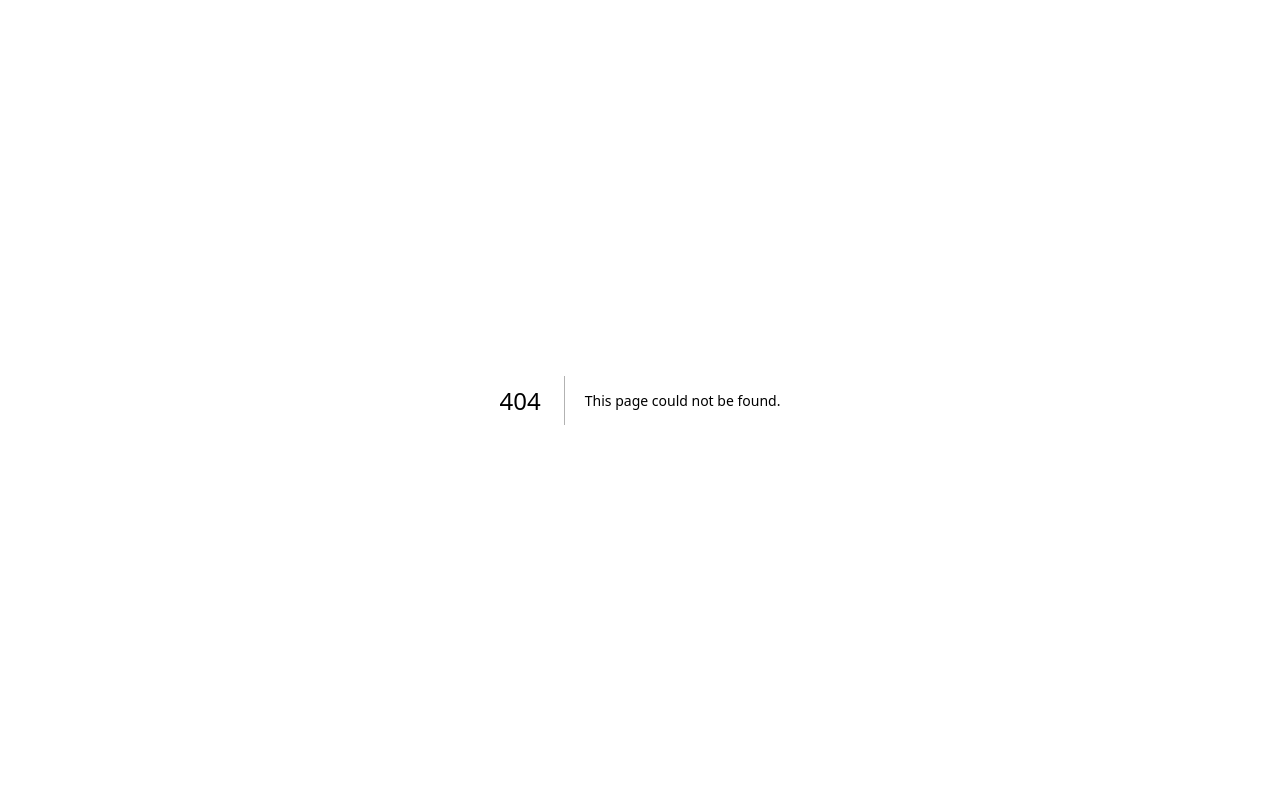
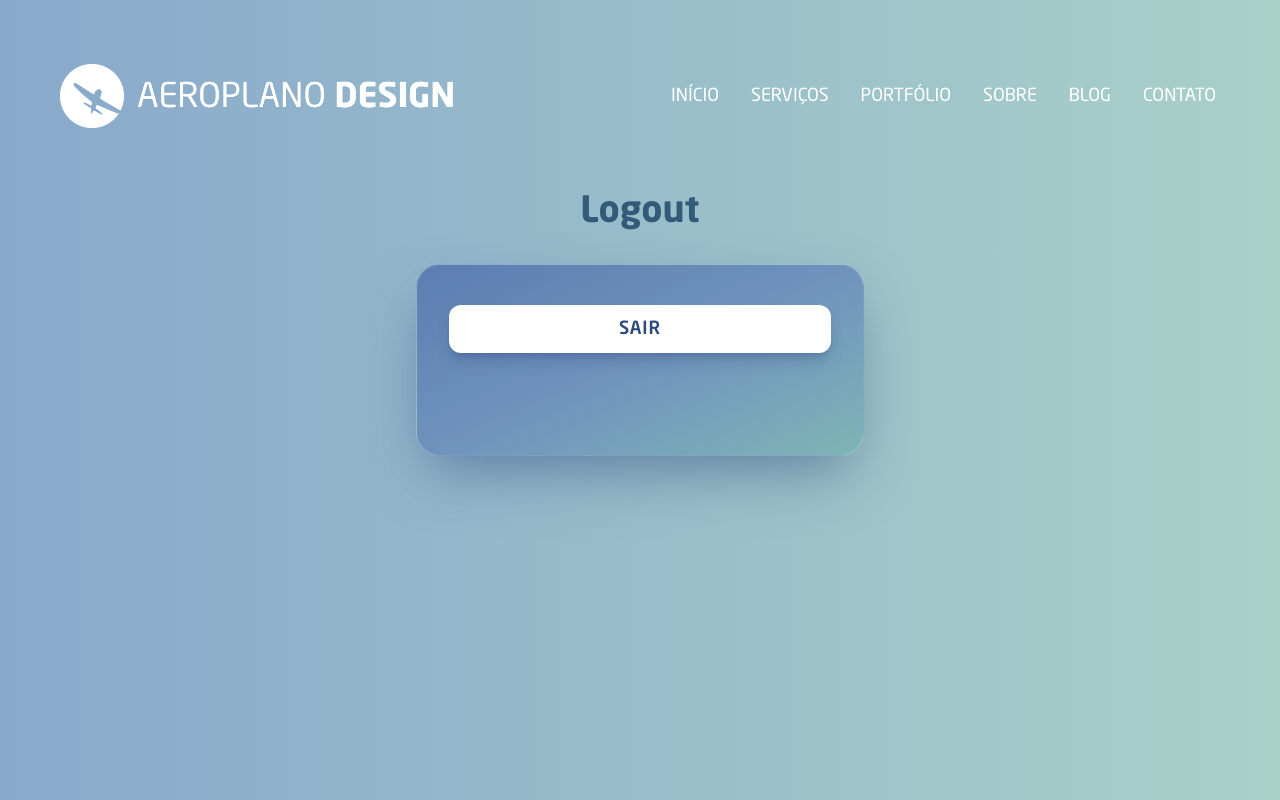
Before and after one commit to Konvex-Jr/AeroplanoFrontEnd, a Next.js app: page /logout in a window 1280 px wide. Before the commit this address had no page. Built offline with nearby package versions, Linux system fonts and the light colour scheme.

Commit message:
fix: fix styles on footer, aeroplano email address, and remove login padlock, add logout form

```diff
--- /dev/null
+++ b/app/logout/page.tsx
@@ -0,0 +1,16 @@
+import Nav from "@/app/ui/Nav";
+import LogoutForm from "../ui/LogoutForm";
+
+export default function Page(){
+    return (
+        <div className="flex flex-col items-center" >
+
+            <Nav />
+
+            <h1 className="w-full text-center text-2xl lg:text-4xl font-bold pb-8" >Logout</h1>
+
+            <LogoutForm />
+
+        </div>
+    )
+}
--- a/app/ui/AdminLock.tsx
+++ /dev/null
@@ -1,63 +0,0 @@
-"use client"
-
-// Cadeado escondido no rodapé: porta de entrada da área administrativa.
-// Deslogado: abre o login. Logado: encerra a sessão.
-
-import { useEffect, useState } from "react";
-import { useRouter } from "next/navigation";
-import { FaLock, FaLockOpen } from "react-icons/fa";
-import { getUserPayload } from "../api/auth";
-import LoginModal from "./LoginModal";
-
-export default function AdminLock(){
-
-    const router = useRouter()
-
-    const [ logged, setLogged ]       = useState(false)
-    const [ loginOpen, setLoginOpen ] = useState(false)
-
-    // O cookie 'user-payload' só é legível no client, depois de montar.
-    useEffect(() => {
-        setLogged(getUserPayload() !== null)
-    }, [])
-
-    async function logout(){
-
-        try {
-
-            const res = await fetch("/api/logout", { method: "POST", credentials: "include" })
-
-            if (res.ok) {
-                setLogged(false)
-                router.refresh()
-            }
-
-        } catch (error) {
-            console.log(error)
-        }
-    }
-
-    function onLoginSuccess(){
-        setLoginOpen(false)
-        setLogged(true)
-
-        // Re-renderiza os Server Components com o cookie novo (ex: botões de edição do blog).
-        router.refresh()
-    }
-
-    return (
-        <>
-            {/* Baixo contraste de propósito: fica quase invisível sobre o fundo do rodapé. */}
-            <button
-                type="button"
-                aria-label={ logged ? "Sair da área administrativa" : "Área administrativa" }
-                onClick={() => { logged ? logout() : setLoginOpen(true) } }
-                className="p-2 text-white/20 hover:text-white/60 focus-visible:text-white/60 transition-colors cursor-pointer"
-            >
-                { logged ? <FaLockOpen size={14} /> : <FaLock size={14} /> }
-            </button>
-
-            { loginOpen && <LoginModal onClose={() => setLoginOpen(false)} onSuccess={onLoginSuccess} /> }
-        </>
-    )
-}
--- a/app/ui/Footer.tsx
+++ b/app/ui/Footer.tsx
@@ -9,7 +9,6 @@ import email_icon     from "@/public/icons/email_icon.svg"
 import Form from "./Form"
 import Link from "next/link"
 import { FaWhatsapp } from "react-icons/fa"
-import AdminLock from "./AdminLock"
 
 interface FooterProps {
     className?: string,
@@ -37,7 +36,7 @@ export default function Footer({ className, id }: FooterProps){
                 <div className="flex gap-4" >
                     <Image src={email_icon.src} width={30} height={30} className={iconClass} alt="Ícone de Email" />
                     <div className="text-start text-[3cqw] md:text-lg" >
-                        <p>Contato@aeroplano.com.br</p>
+                        <p>contato@aeroplanodesign.com.br</p>
                     </div>
                 </div>
                 <div className="flex gap-4" >
@@ -54,13 +53,8 @@ export default function Footer({ className, id }: FooterProps){
                 </div>
                 </div>
 
-                {/* texto fica no fluxo normal, sem ser empurrado */}
-                <div className="flex flex-col items-start text-[3cqw] md:text-lg">
+                <div className="mt-auto flex flex-col items-start gap-2">
                     <p>Agende uma conversa</p>
-                </div>
-
-                {/* só o botão desce até o fim da coluna, alinhando com o Enviar */}
-                <div className="mt-auto flex justify-start">
                     <Link
                         href="https://wa.me/5547999626217"
                         target="_blank"
@@ -77,12 +71,6 @@ export default function Footer({ className, id }: FooterProps){
                 <Form />
             </div>
           </div>
-
-          {/* Cadeado escondido: acesso à área administrativa */}
-          <div className="flex justify-end px-6 pb-3" >
-              <AdminLock />
-          </div>
-
         </div>
     )
 }
--- a/app/ui/LoginForm.tsx
+++ b/app/ui/LoginForm.tsx
@@ -66,6 +66,7 @@ export default function LoginForm({ onSuccess }: LoginFormProps) {
     }
 
     return (
+        <div className="flex px-4 w-full justify-center">
             <div className="w-full max-w-md rounded-3xl border border-white/20 bg-linear-to-br from-[#5b7db1] via-[#6f93bd] to-[#7fb5b5] px-8 py-10 shadow-[0_25px_60px_-15px_rgba(40,70,120,0.55)]">
                 <form
                     className="flex flex-col gap-6 text-white text-[3cqw] md:text-lg"
@@ -120,9 +121,10 @@ export default function LoginForm({ onSuccess }: LoginFormProps) {
                         type="submit"
                         disabled={submitting}
                     >
-                    {submitting ? "Entrando..." : "Login"}
+                        {submitting ? "Entrando..." : "Entrar"}
                     </button>
                 </form>
             </div>
+        </div>
     )
 }
--- /dev/null
+++ b/app/ui/LogoutForm.tsx
@@ -0,0 +1,67 @@
+"use client"
+
+import { FormEvent, useState } from "react";
+import { useRouter } from "next/navigation";
+
+
+export default function LogoutForm() {
+
+    const router = useRouter()
+    const [submitting, setSubmitting] = useState(false)
+    const [error, setError] = useState<string | null>(null)
+
+    async function onSubmit(event: FormEvent<HTMLFormElement>) {
+
+        event.preventDefault()
+
+        setError(null)
+
+        setSubmitting(true)
+
+        try {
+
+            const res = await fetch("/api/logout", { method: "POST", credentials: "include" })
+
+            if (res.ok) {
+                router.replace('/blog')
+
+                return
+            }
+
+            setError("Ops! Algo deu Errado!")
+
+            return
+
+        } catch (error) {
+            console.log(error)
+        }
+    }
+
+    return (
+        <div className="flex px-2 w-full justify-center">
+            <div className="w-full max-w-md h-48 rounded-3xl border border-white/20 bg-linear-to-br from-[#5b7db1] via-[#6f93bd] to-[#7fb5b5] px-8 mx-6 py-10 shadow-[0_25px_60px_-15px_rgba(40,70,120,0.55)]">
+                <form
+                    className="flex flex-col gap-6 text-white text-[3cqw] md:text-lg"
+                    onSubmit={onSubmit}
+                >
+
+                    {error && (
+                        <p
+                            className="rounded-lg border border-red-200/40 bg-red-500/30 px-3 py-2 text-center text-sm text-white md:text-base"
+                            role="alert"
+                        >
+                            {error}
+                        </p>
+                    )}
+                    <button
+                        className="w-full cursor-pointer rounded-xl bg-white px-6 py-2.5 font-medium uppercase tracking-wider text-[#2c4a7c] shadow-lg shadow-[#2c4a7c]/30 transition-all hover:bg-white/90 hover:shadow-xl active:scale-[0.99] disabled:cursor-not-allowed disabled:opacity-50"
+                        type="submit"
+                        disabled={submitting}
+                    >
+                        {submitting ? "Saindo..." : "Sair"}
+                    </button>
+                </form>
+            </div>
+        </div>
+    )
+}
```
Lines whose indentation alone changed are shown as unchanged.
